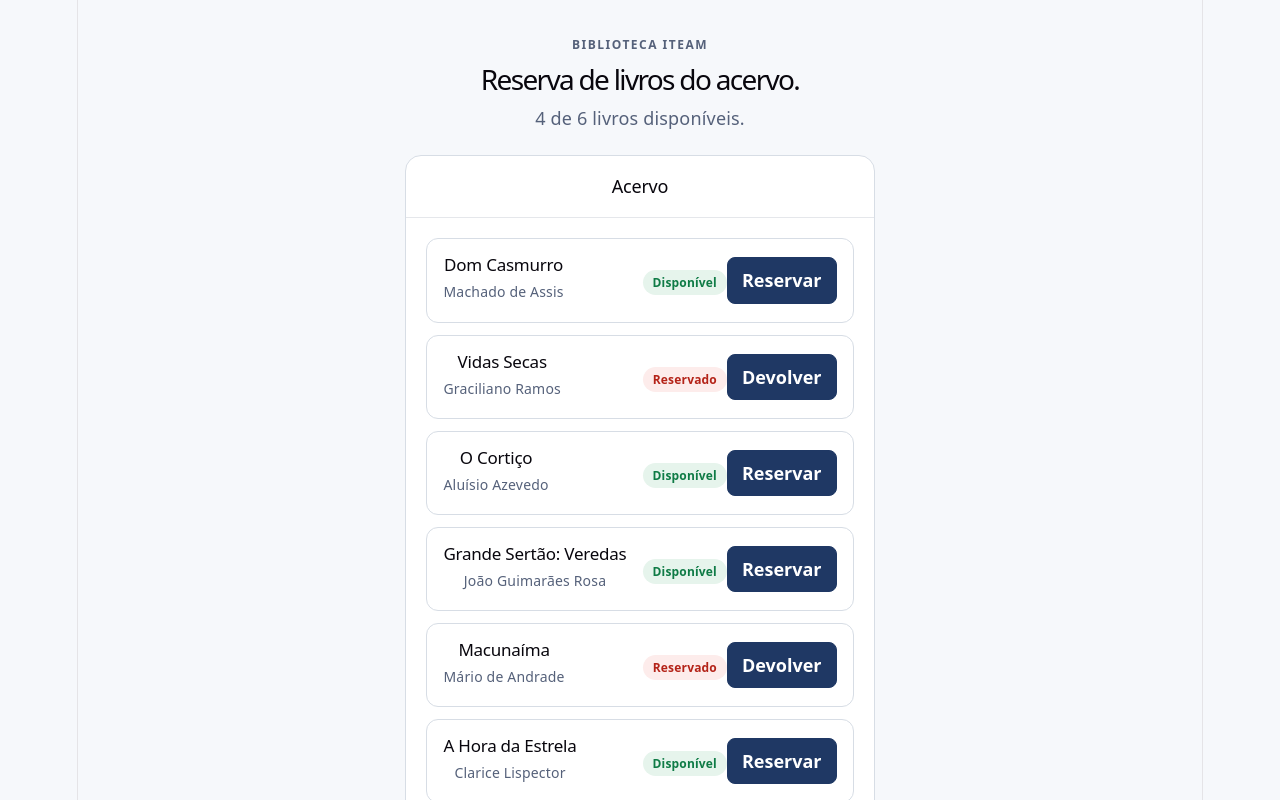
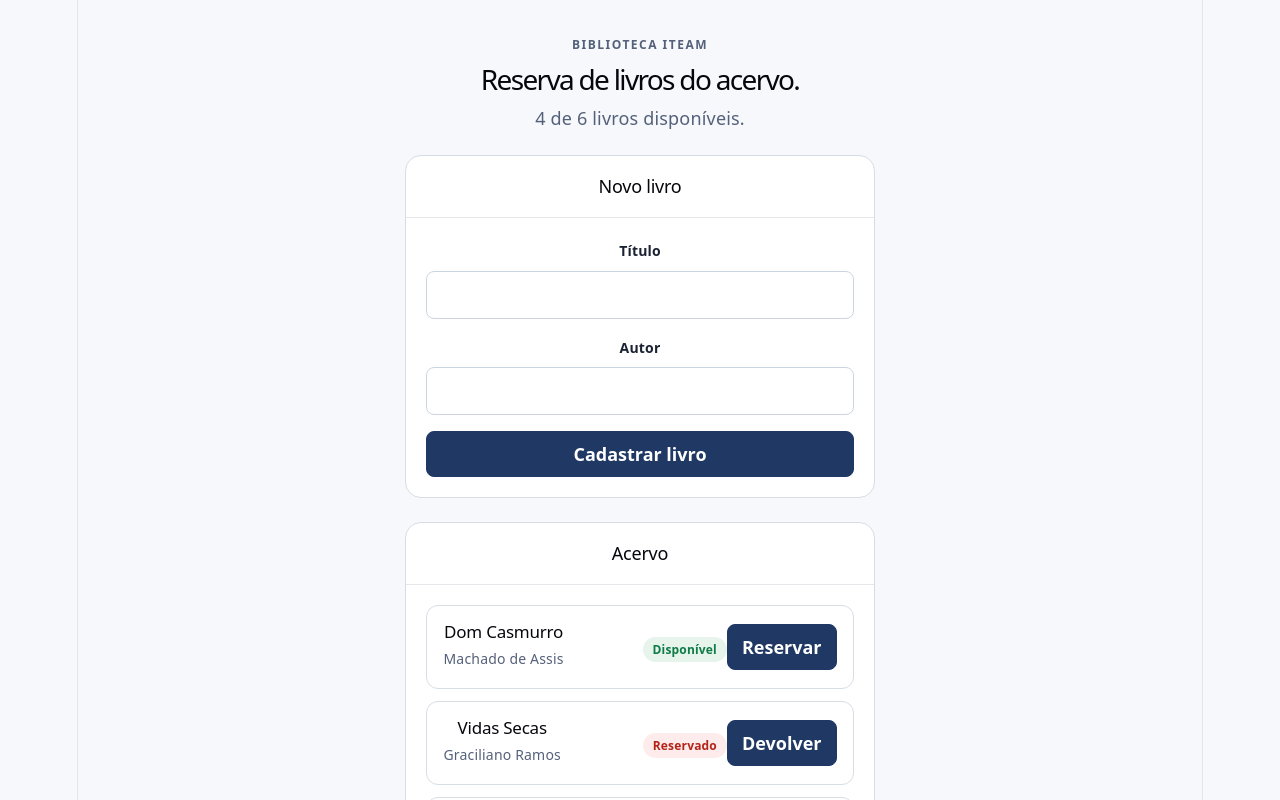
Before and after one commit to pedrobarauna/reserva-biblioteca-Joao-barauna, a React (Vite) app: page / in a window 1280 px wide. Shown: the top 800 px of the page. Built offline with nearby package versions, Linux system fonts and the light colour scheme.

Commit message:
feat: adiciona formulario de cadastro de livros

```diff
--- a/src/App.jsx
+++ b/src/App.jsx
@@ -3,6 +3,7 @@
 import BookList from "./components/BookList";
 import Panel from "./components/Panel";
 import { books } from "./data/books";
+import BookForm from "./components/BookForm";
 
 export default function App() {
   const [bookList, setBookList] = useState(books);
@@ -10,16 +11,16 @@
   function handleReserve(bookId) {
     setBookList((currentBooks) =>
       currentBooks.map((book) =>
-        book.id === bookId
-          ? { ...book, available: !book.available }
-          : book,
+        book.id === bookId ? { ...book, available: !book.available } : book,
       ),
     );
   }
 
-  const availableCount = bookList.filter(
-    (book) => book.available,
-  ).length;
+  function handleAddBook(newBook) {
+    setBookList((currentBooks) => [...currentBooks, newBook]);
+  }
+
+  const availableCount = bookList.filter((book) => book.available).length;
 
   return (
     <main className="app">
@@ -33,11 +34,12 @@
         </p>
       </header>
 
+      <Panel title="Novo livro">
+        <BookForm onAddBook={handleAddBook} />
+      </Panel>
+
       <Panel title="Acervo">
-        <BookList
-          books={bookList}
-          onReserve={handleReserve}
-        />
+        <BookList books={bookList} onReserve={handleReserve} />
       </Panel>
     </main>
   );
--- /dev/null
+++ b/src/components/BookForm.jsx
@@ -0,0 +1,70 @@
+import { useState } from "react";
+
+export default function BookForm({ onAddBook }) {
+  const [form, setForm] = useState({
+    title: "",
+    author: "",
+  });
+
+  const [error, setError] = useState("");
+
+  function handleChange(event) {
+    const { name, value } = event.target;
+
+    setForm((currentForm) => ({
+      ...currentForm,
+      [name]: value,
+    }));
+  }
+
+  function handleSubmit(event) {
+    event.preventDefault();
+
+    if (!form.title.trim() || !form.author.trim()) {
+      setError("Preencha o título e o autor.");
+      return;
+    }
+
+    onAddBook({
+      id: crypto.randomUUID(),
+      title: form.title.trim(),
+      author: form.author.trim(),
+      available: true,
+    });
+
+    setForm({
+      title: "",
+      author: "",
+    });
+
+    setError("");
+  }
+
+  return (
+    <form className="book-form" onSubmit={handleSubmit}>
+      <div className="field">
+        <label htmlFor="title">Título</label>
+        <input
+          id="title"
+          name="title"
+          value={form.title}
+          onChange={handleChange}
+        />
+      </div>
+
+      <div className="field">
+        <label htmlFor="author">Autor</label>
+        <input
+          id="author"
+          name="author"
+          value={form.author}
+          onChange={handleChange}
+        />
+      </div>
+
+      {error && <p className="form-error">{error}</p>}
+
+      <button type="submit">Cadastrar livro</button>
+    </form>
+  );
+}
```
